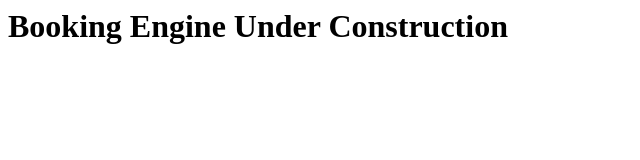
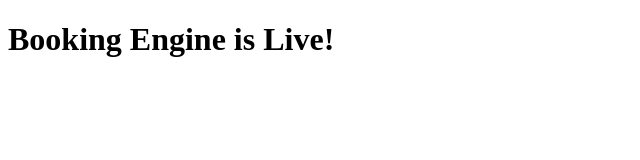
Before and after one commit to gtchelidze91-maker/bookingengine, a plain HTML site: page index.html in a window 1280 px wide. Shown: the whole page, without its empty margins (0-640 px from the left). Drawn offline with Linux system fonts and the light colour scheme.

Commit message:
index.html

```diff
--- a/index.html
+++ b/index.html
@@ -1 +1,6 @@
-<h1>Booking Engine Under Construction</h1>
+<!DOCTYPE html>
+<html>
+<body>
+  <h1>Booking Engine is Live!</h1>
+</body>
+</html>
```
